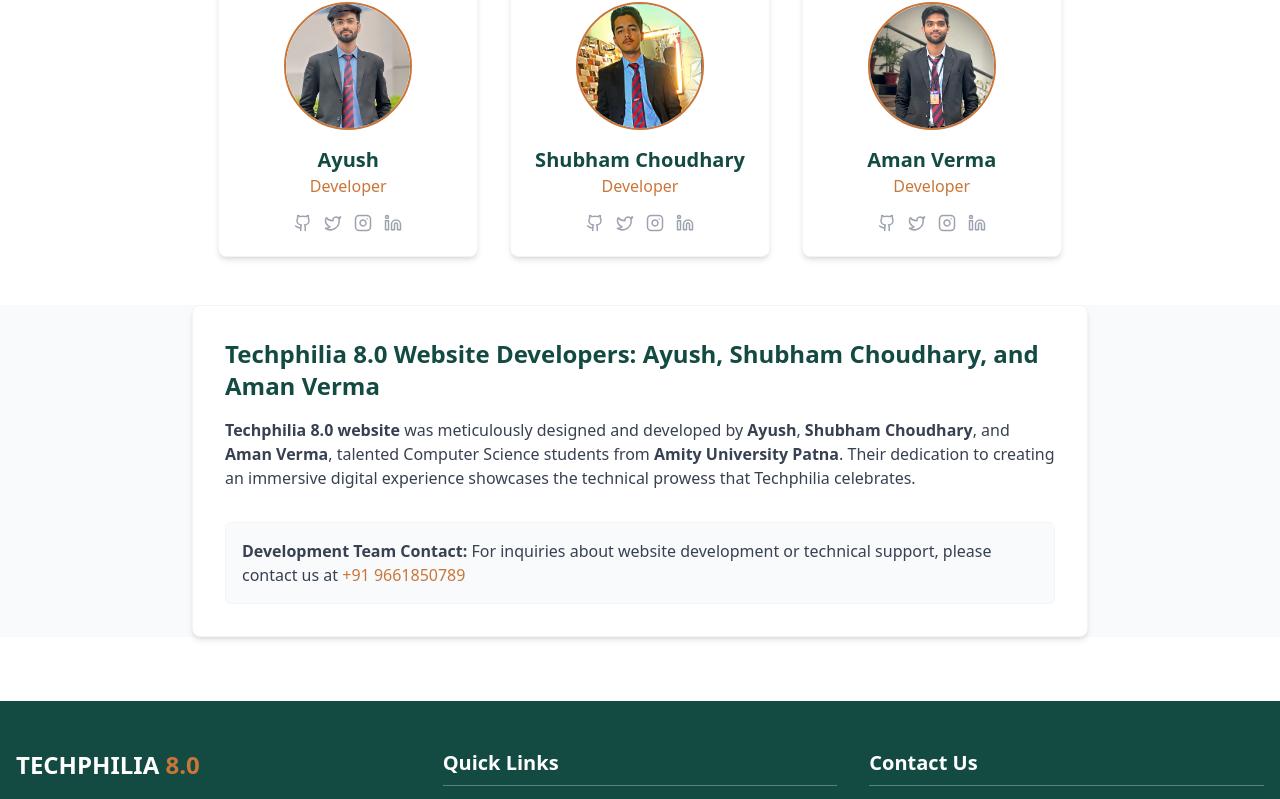
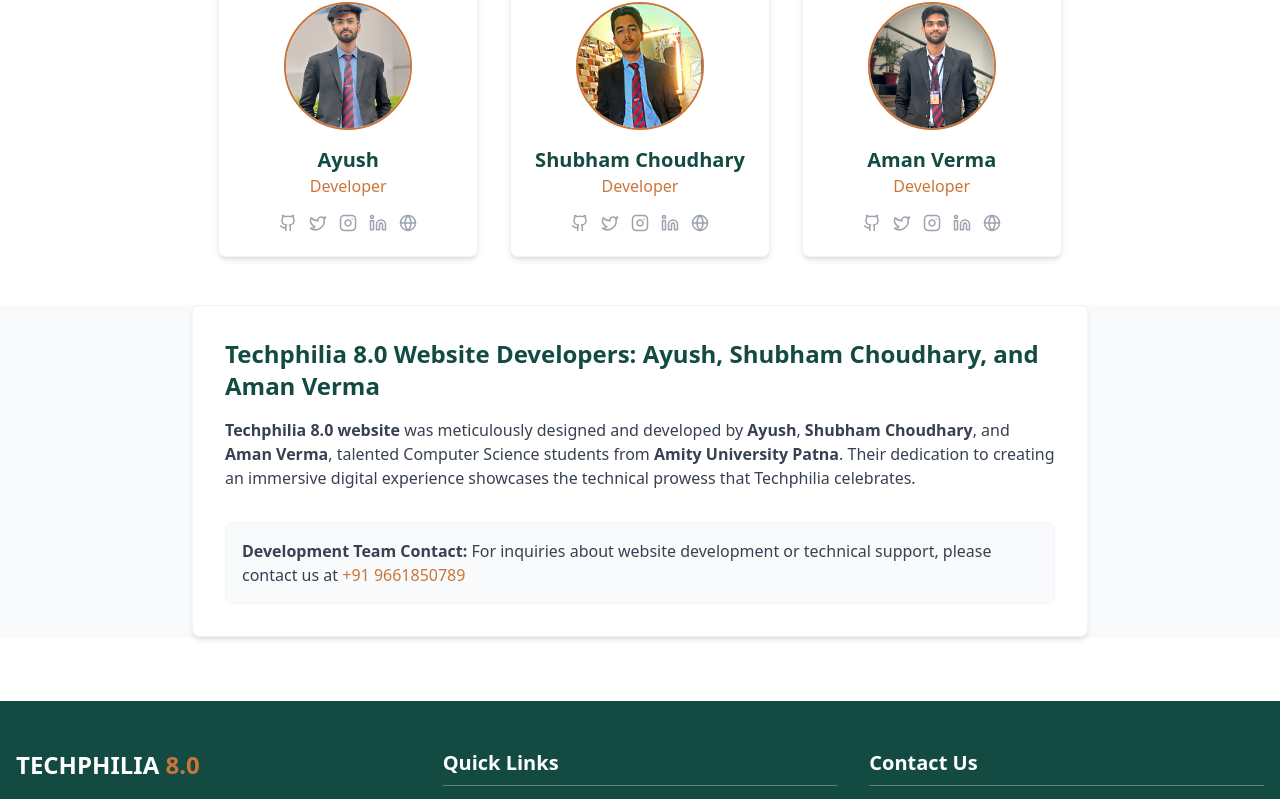
Before and after one commit to angel7544/techphiliaFix, a React (Vite) app: page /about in a window 1280 px wide. Shown: the part 1067-1866 px from the top of the page. Built offline with nearby package versions, Linux system fonts and the light colour scheme.

Commit message:
add link

```diff
--- a/src/pages/About.jsx
+++ b/src/pages/About.jsx
@@ -1,4 +1,4 @@
-import { Github, Instagram, Twitter, Linkedin } from "lucide-react"
+import { Github, Instagram, Twitter, Linkedin, Globe } from "lucide-react"
 // Import Ayush's image
 import ayushImage from "../assets/developers/ayush.jpg"
 import shubhamImage from "../assets/developers/shubham.jpg"
@@ -22,6 +22,7 @@
       linkedin: "https://www.linkedin.com/in/imhardiksoni/",
       instagram: "https://www.instagram.com/its.hardiksoni",
       github: "https://github.com/ItsHardikSoni",
+      globe: "https://developerayush.me/",
     },
   },
   {
@@ -35,6 +36,7 @@
         "https://www.linkedin.com/in/shubham-choudhary-6474b3234?utm_source=share&utm_campaign=share_via&utm_content=profile&utm_medium=ios_app",
       instagram: "https://www.instagram.com/shubhamchoudharyand?igsh=MWdzdm5hYnNpY2FlNw==",
       github: "https://github.com/JRshubhu12",
+      globe: "",
     },
   },
   {
@@ -48,6 +50,7 @@
         "https://www.linkedin.com/in/aman-verma-05b6312a4?utm_source=share&utm_campaign=share_via&utm_content=profile&utm_medium=ios_app",
       instagram: "https://www.instagram.com/aman.verma055?igsh=MTc5azgxbzRxcGhkOQ%3D%3D&utm_source=qr",
       github: "https://github.com/amanver02",
+      globe: "",
     },
   },
 ]
@@ -80,7 +83,7 @@
         instagram: member.social.instagram,
         github: member.social.github,
         twitter: member.social.twitter,
-        sameAs: [member.social.linkedin, member.social.twitter, member.social.instagram, member.social.github],
+        sameAs: [member.social.linkedin, member.social.twitter, member.social.instagram, member.social.github, member.social.globe],
       })),
     },
     author: [
@@ -92,6 +95,7 @@
         linkedin: "https://www.linkedin.com/in/imhardiksoni/",
         instagram: "https://www.instagram.com/its.hardiksoni",
         github: "https://github.com/ItsHardikSoni",
+        globe: "https://developerayush.me/",
       },
       {
         "@type": "Person",
@@ -100,6 +104,7 @@
         linkedin: "https://www.linkedin.com/in/shubham-choudhary-6474b3234",
         instagram: "https://www.instagram.com/shubhamchoudharyand?igsh=MWdzdm5hYnNpY2FlNw==",
         github: "https://github.com/JRshubhu12",
+        globe: "",
       },
       {
         "@type": "Person",
@@ -109,6 +114,7 @@
         linkedin: "https://www.linkedin.com/in/aman-verma-05b6312a4",
         instagram: "https://www.instagram.com/aman.verma055?igsh=MTc5azgxbzRxcGhkOQ%3D%3D&utm_source=qr",
         github: "https://github.com/amanver02",
+        globe: "",
       },
     ],
   }
@@ -221,6 +227,13 @@
                       >
                         <Linkedin size={18} />
                       </a>
+                      <a
+                        href={member.social.globe}
+                        className="text-gray-400 hover:text-primary transition-colors"
+                        aria-label={`${member.name}'s Globe`}
+                      >
+                        <Globe size={18} />
+                      </a>
                     </div>
                   </div>
                 ))}
```
